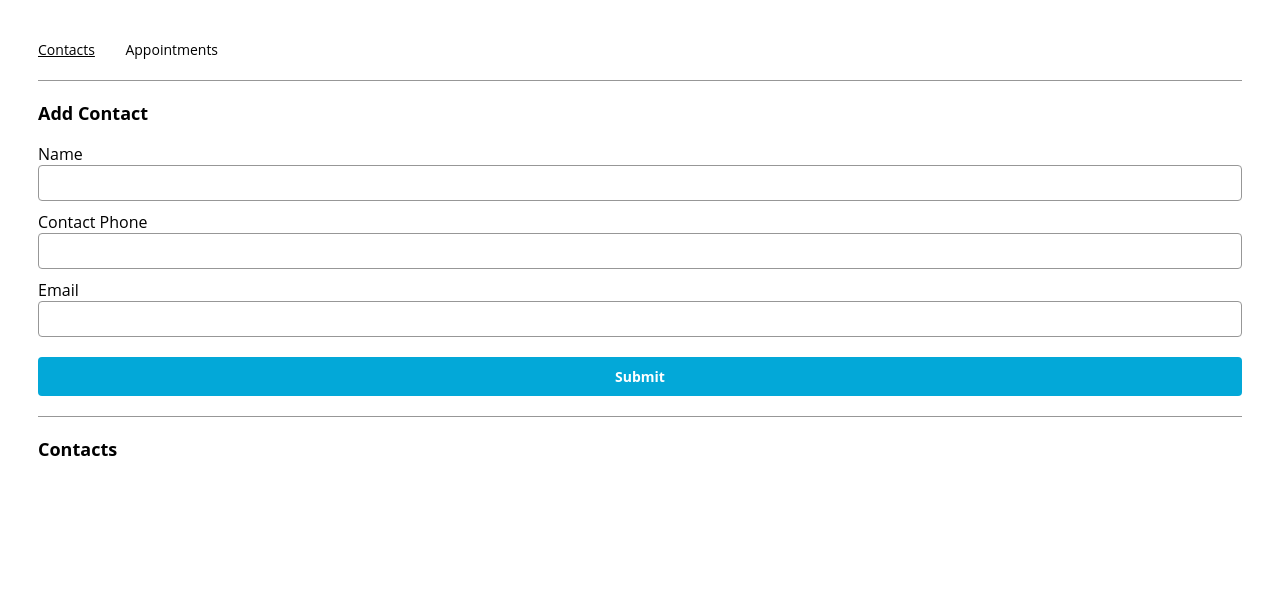
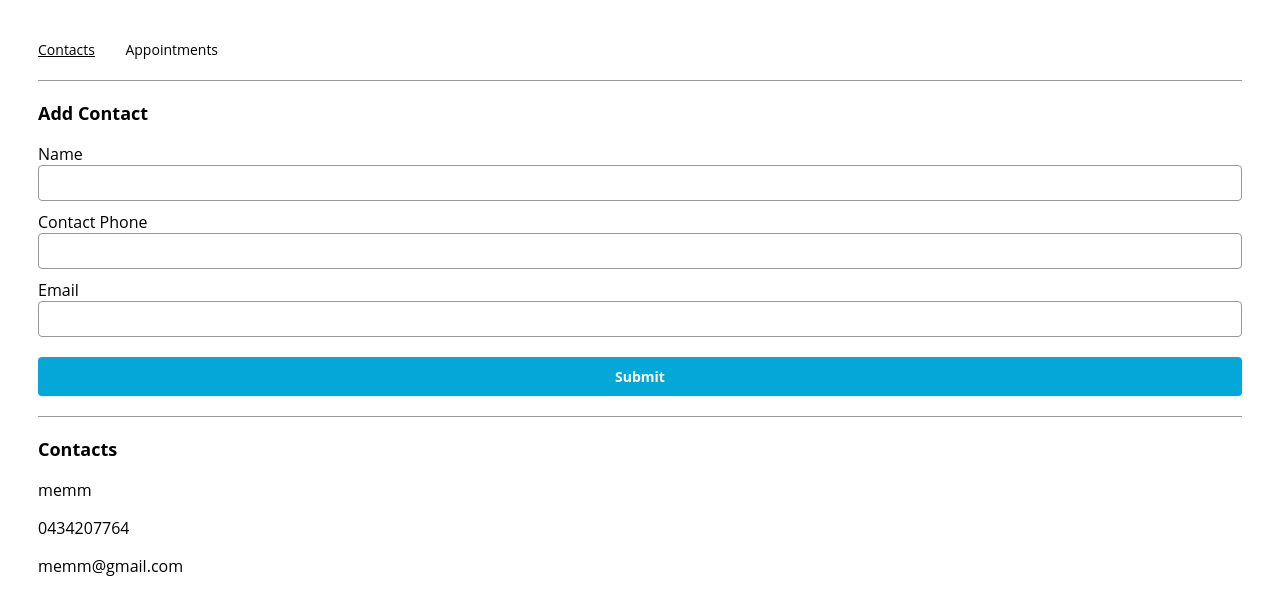
Before and after one commit to aikhour/appointment-planner, a React (Create React App) app: page /contacts in a window 1280 px wide. Shown: the top 614 px of the page. Built offline with nearby package versions, Linux system fonts and the light colour scheme.

Commit message:
contact page finish

```diff
--- a/src/App.js
+++ b/src/App.js
@@ -10,21 +10,21 @@ function App() {
     name: 'memm',
     phoneNumber: '0434207764',
     email: 'memm@gmail.com'
-  }
+  };
 
   const [ contacts, setContacts ] = useState([defaultContact]);
   const [ appointments, setAppointments ] = useState([]);
 
-  const addContact = (name, number, email) => {
+ const addContact = (name, phone, email) => {
     setContacts([
       ...contacts,
-        {
-          name: {name},
-          phoneNumber: {number},
-          email: {email}
-        }
-      ]);
-    };
+      {
+        name: name,
+        phone: phone,
+        email: email,
+      },
+    ]);
+  };
 
   const addAppointment = (name, contact, date, time) => {
     setAppointments([
--- a/src/components/tile/Tile.js
+++ b/src/components/tile/Tile.js
@@ -1,9 +1,16 @@
 import React from "react";
 
-export const Tile = () => {
+export const Tile = ({  name, description }) => {
   return (
     <div className="tile-container">
-
+      <p className="tile-title">
+        {name}<br/>
+      </p>
+      {Object.values(description).map((value, index) => (
+        <p key={index} classname="tile">
+          {value}
+        </p>
+      ))}
     </div>
   );
 };
--- a/src/components/tileList/TileList.js
+++ b/src/components/tileList/TileList.js
@@ -1,9 +1,13 @@
 import React from "react";
+import { Tile } from "../tile/Tile";
 
-export const TileList = () => {
+export const TileList = ({ tiles }) => {
   return (
     <div>
-
+      {tiles.map((tile, index) => {
+        const {name, ...description } = tile;
+        return <Tile key={index} name={name} description={description} />
+      })}
     </div>
   );
 };
--- a/src/containers/contactsPage/ContactsPage.js
+++ b/src/containers/contactsPage/ContactsPage.js
@@ -11,7 +11,7 @@ export const ContactsPage = ({ contacts, addContact }) => {
 
   const handleSubmit = (e) => {
     e.preventDefault();
-    if(!duplicate) {
+    if (!duplicate) {
       addContact(name, phone, email);
       setName("");
       setPhone("");
@@ -54,7 +54,7 @@ export const ContactsPage = ({ contacts, addContact }) => {
       <hr />
       <section>
         <h2>Contacts</h2>
-        <TileList contacts={contacts}/>
+        <TileList tiles={contacts}/>
       </section>
     </div>
   );
```
